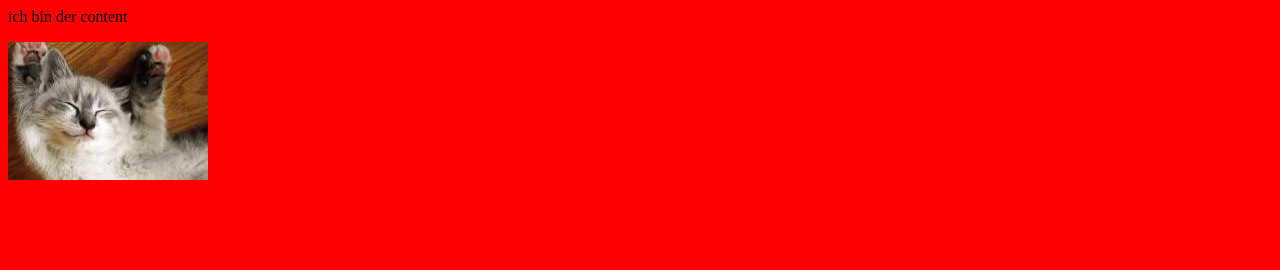
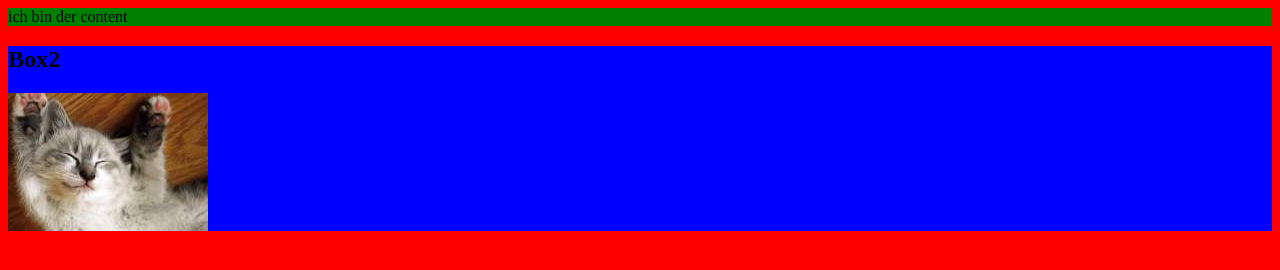
Before and after one commit to elitaryclub/gitkurs, a plain HTML site: page index.html in a window 1280 px wide. Drawn offline with Linux system fonts and the light colour scheme.

Commit message:
changed: styles

```diff
--- a/index.html
+++ b/index.html
@@ -9,12 +9,14 @@
 </head>
 
 <body class="git">
-<div>
+<div class="box1">
+
     <p>
         ich bin der content
     </p>
 </div>
-<div>
+<div class="box2">
+    <h2>Box2</h2>
     <img src="img/138.jpeg" height="138" width="200"/>
 </body>
 </div>
--- a/style.css
+++ b/style.css
@@ -1,3 +1,17 @@
 .git{
 background-color: red;
 }
+
+.box1{
+    background-color: green;
+}
+
+.box2{
+
+    background-color: blue;
+}
+
+.box .box2{
+    width: 100px;
+
+}
```
Also changed, not shown: 1 other file.
